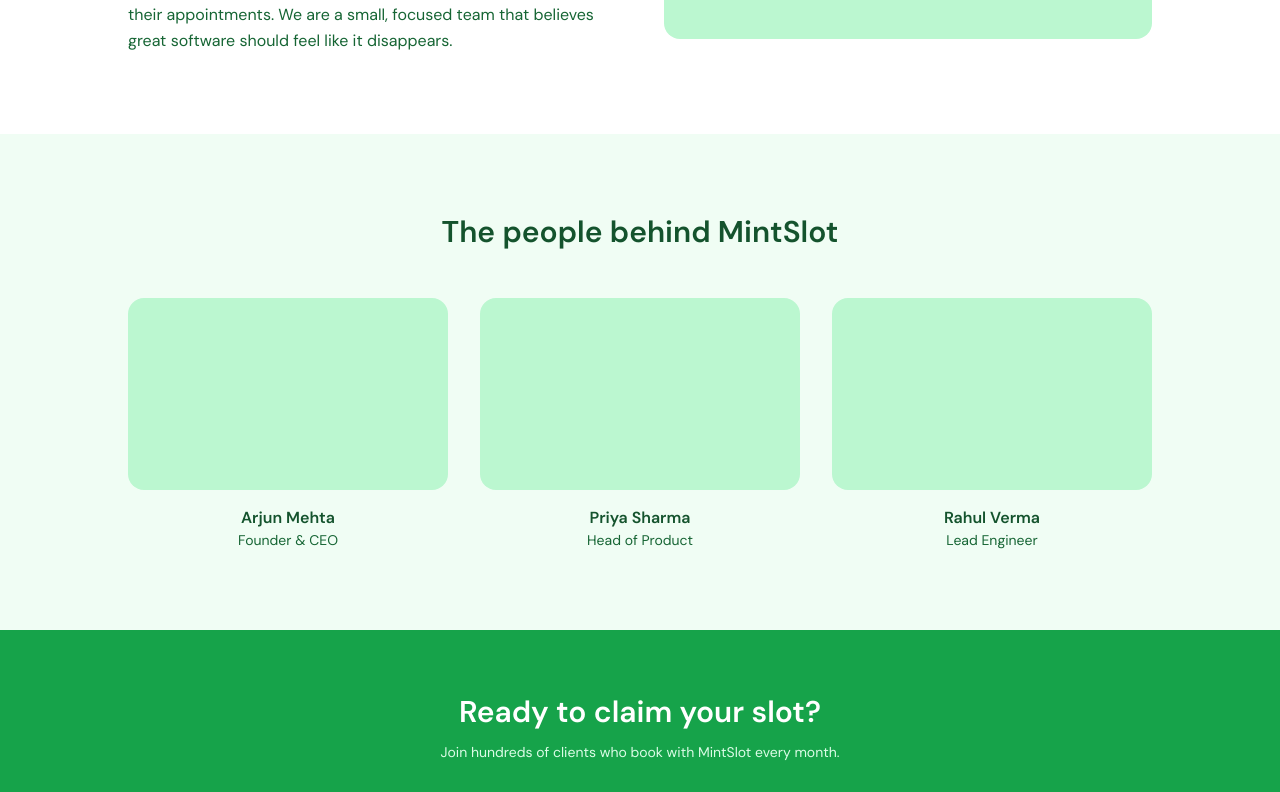
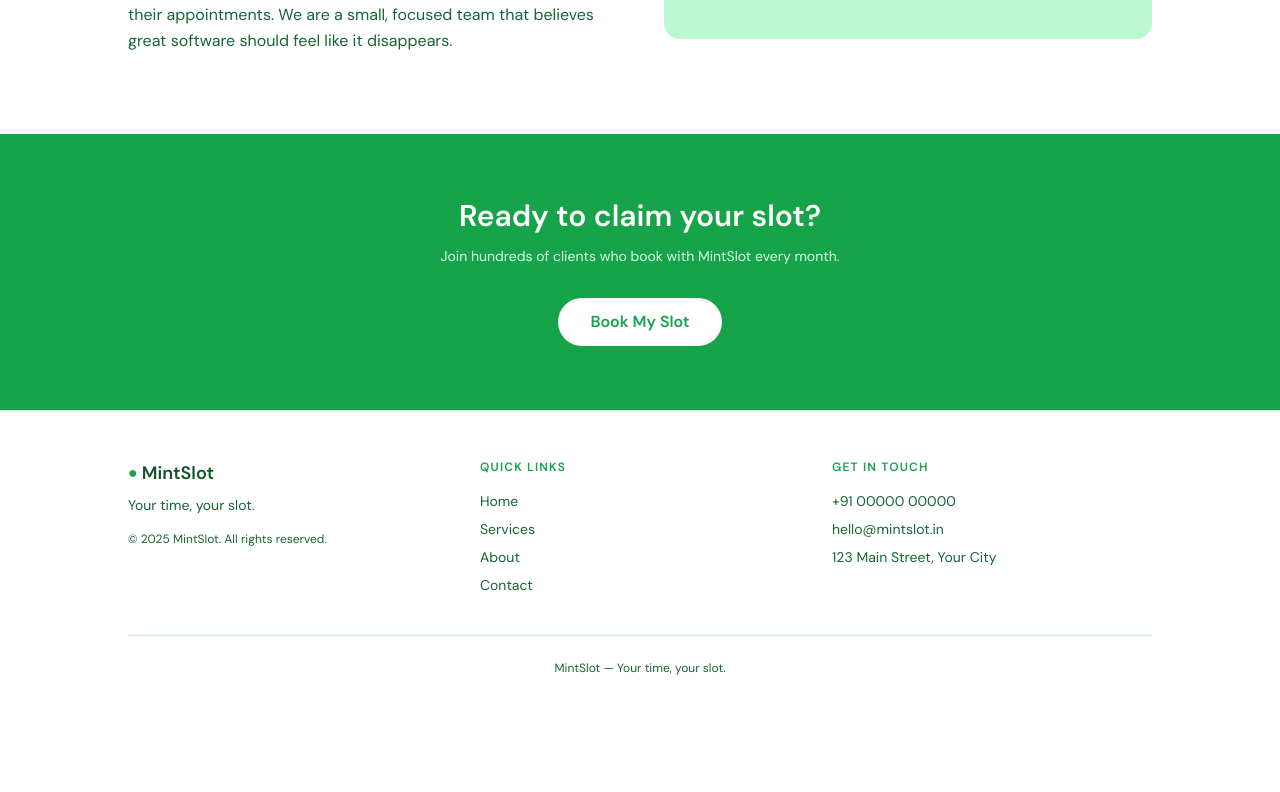
Before and after one commit to vinamra1102/mintSlot, a React (Vite) app: page /about in a window 1280 px wide. Shown: the part 665-1457 px from the top of the page. After the commit the page ends 1389 px from the top, so only its background shows below. Built offline with nearby package versions, Linux system fonts and the light colour scheme.

Commit message:
remove team section from about page

```diff
--- a/src/pages/About.jsx
+++ b/src/pages/About.jsx
@@ -1,12 +1,6 @@
 import Navbar from '../components/Navbar'
 import CTABanner from '../components/CTABanner'
 import Footer from '../components/Footer'
-
-const team = [
-  { name: 'Arjun Mehta', role: 'Founder & CEO' },
-  { name: 'Priya Sharma', role: 'Head of Product' },
-  { name: 'Rahul Verma', role: 'Lead Engineer' },
-]
 
 export default function About() {
   return (
@@ -39,23 +33,6 @@
         </div>
       </section>
 
-      <section className="bg-surface py-20 px-6">
-        <div className="max-w-5xl mx-auto">
-          <h2 className="text-3xl font-semibold text-primary-dark text-center">
-            The people behind MintSlot
-          </h2>
-          <div className="mt-12 grid md:grid-cols-3 gap-8">
-            {team.map((member) => (
-              <div key={member.name} className="text-center">
-                <div className="bg-border-green rounded-2xl h-48 w-full" />
-                <p className="text-primary-dark font-semibold mt-4">{member.name}</p>
-                <p className="text-primary-mid text-sm">{member.role}</p>
-              </div>
-            ))}
-          </div>
-        </div>
-      </section>
-
       <CTABanner />
       <Footer />
     </>
```
